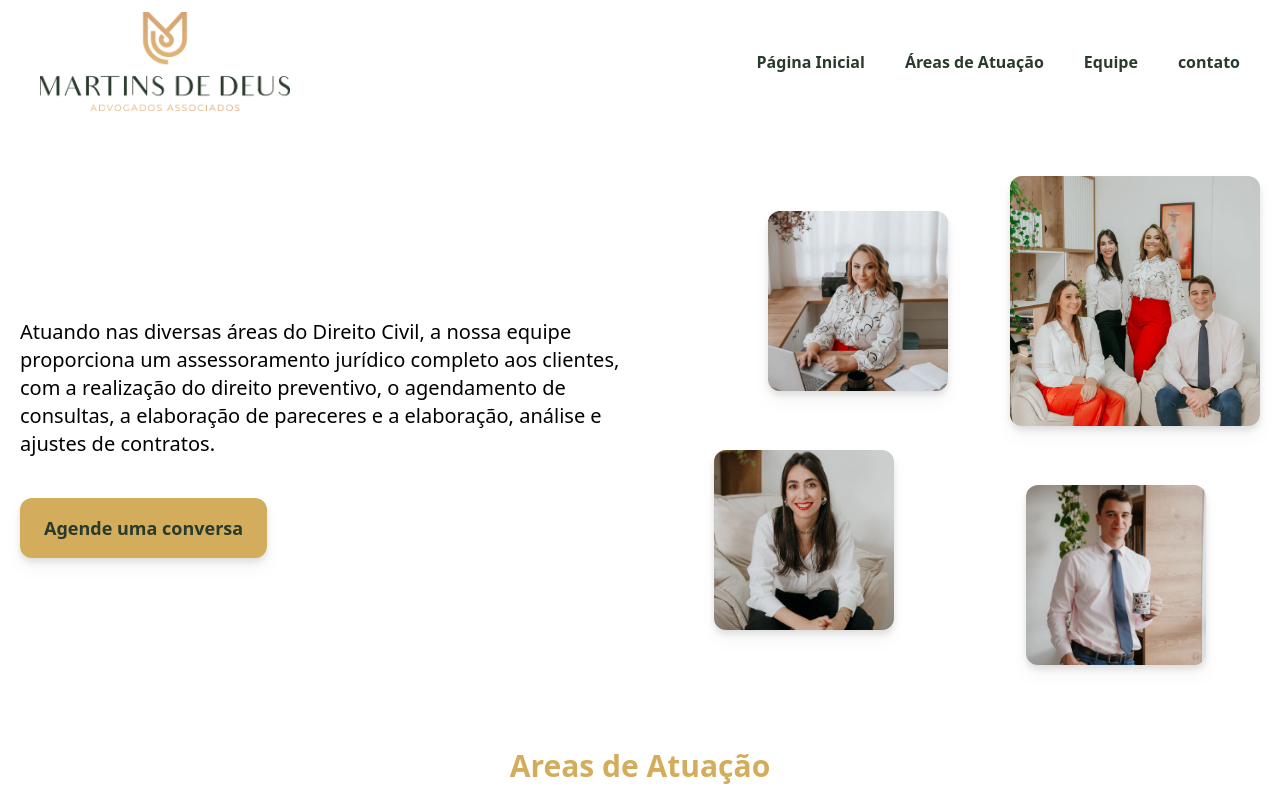
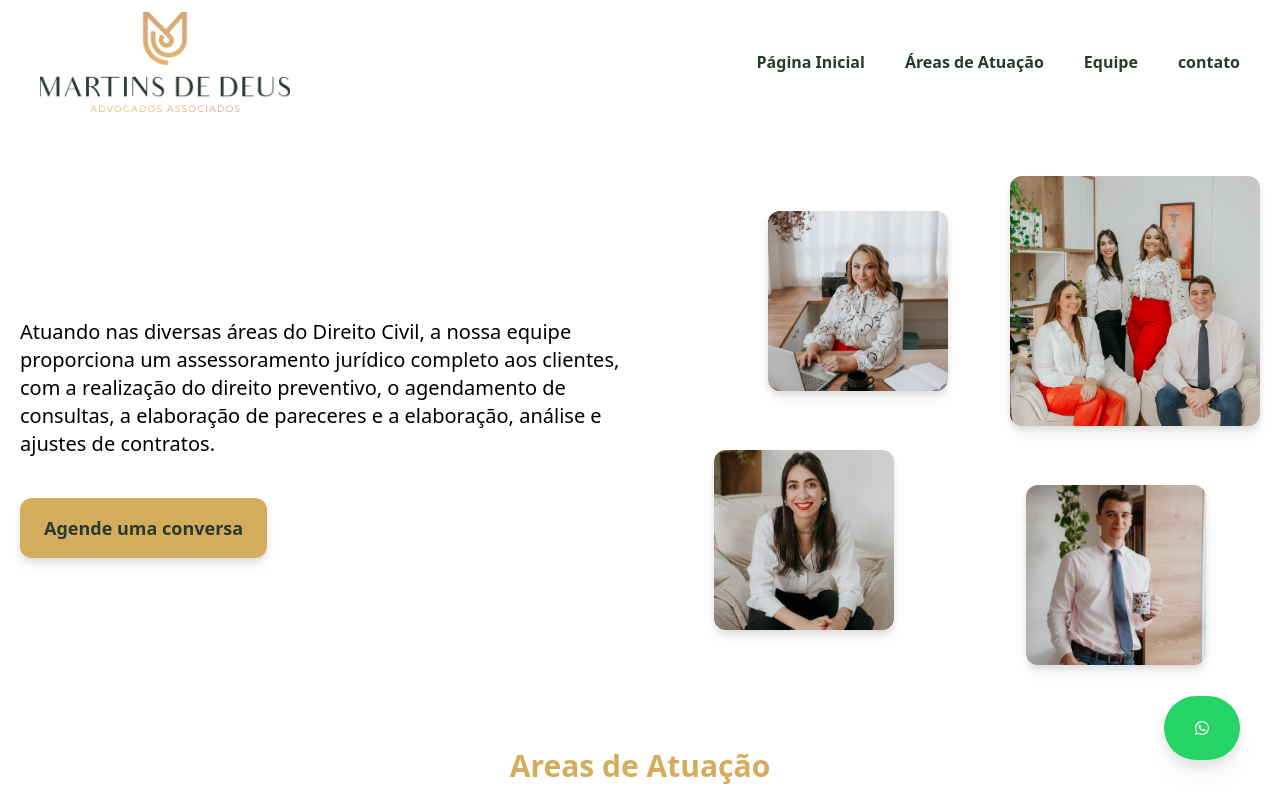
Before and after one commit to engineergomes/martins-de-deus, a Next.js app: page / in a window 1280 px wide. Shown: the top 800 px of the page. Built offline with nearby package versions, Linux system fonts and the light colour scheme.

Commit message:
remove useDimensions, add whatsapp widget

```diff
--- a/components/Footer.tsx
+++ b/components/Footer.tsx
@@ -1,11 +1,9 @@
 import { FontAwesomeIcon } from "@fortawesome/react-fontawesome";
 import { faInstagram } from "@fortawesome/free-brands-svg-icons";
 import { faLocationDot } from "@fortawesome/free-solid-svg-icons";
-import { useDimensions } from "../hooks/onResize";
 
 function Footer() {
     const date = new Date();
-    const { isDesktop } = useDimensions();
 
     return (
         <div className="bg-[#fafafa] pt-10 pb-3 flex flex-col gap-6 px-5">
@@ -63,7 +61,7 @@ function Footer() {
                     <div className="flex items-center justify-center lg:items-start lg:justify-start">
                         <iframe
                             src="https://www.google.com/maps/embed?pb=!1m14!1m8!1m3!1d56550.51745633859!2d-48.7122058!3d-27.6428663!3m2!1i1024!2i768!4f13.1!3m3!1m2!1s0x0%3A0xa89db6af88d58e3d!2sManuela%20Martins%20-%20Advocacia!5e0!3m2!1spt-BR!2sbr!4v1669908379365!5m2!1spt-BR!2sbr"
-                            width={isDesktop ? "450" : "360"}
+                            width={"360"}
                             height="200"
                             loading="lazy"
                         ></iframe>
--- a/components/Header/Header.tsx
+++ b/components/Header/Header.tsx
@@ -1,20 +1,12 @@
-import React, { useState, useEffect, Dispatch, SetStateAction } from "react";
-// import { Link } from "react-router-dom";
+import React, { useState, useEffect } from "react";
 import Link from "next/link";
-
-// import Logo from "../assets/logo.svg";
-
-// import { DiscordLogo } from "../assets/svg/SocialLogos";
-// import { TwitterLogo } from "../assets/svg/SocialLogos";
-
 import Navbar from "./Navbar";
 import NavbarMobile from "./NavbarMobile";
 import Image from "next/image";
-import { useDimensions } from "../../hooks/onResize";
 
 function Header() {
     const [top, setTop] = useState(true);
-    const { isDesktop } = useDimensions();
+
     //items added to the arrays below will be displayed simultaneously on desktop and mobile
     const navigation = [
         { name: "Página Inicial", href: "/", as: "/" },
@@ -52,13 +44,8 @@ function Header() {
                             className="flex items-center justify-start gap-3"
                             href="/"
                         >
-                            <div className="w-max">
-                                <Image
-                                    src={"/logo.png"}
-                                    alt={"Logo"}
-                                    width={isDesktop ? 250 : 150}
-                                    height={100}
-                                />
+                            <div className="relative w-[150px] h-[60px] lg:w-[250px] lg:h-[100px]">
+                                <Image src={"/logo.png"} alt={"Logo"} fill />
                             </div>
                         </Link>
 
--- a/components/Hero.tsx
+++ b/components/Hero.tsx
@@ -1,8 +1,6 @@
 import Image from "next/image";
-import { useDimensions } from "../hooks/onResize";
 
 function Hero() {
-    const { isDesktop } = useDimensions();
     return (
         <>
             <div className="grid grid-cols-1 lg:grid lg:grid-cols-2 gap-x-10 gap-5">
--- /dev/null
+++ b/components/Widget/Whatsapp.tsx
@@ -0,0 +1,20 @@
+import { FontAwesomeIcon } from "@fortawesome/react-fontawesome";
+import { faWhatsapp } from "@fortawesome/free-brands-svg-icons";
+
+export function Widget() {
+    return (
+        <>
+            <a
+                href="https://wa.me/5548984727432"
+                target="_blank"
+                rel="noreferrer"
+                className="bg-[#25d366] rounded-full p-5 text-white items-center flex group fixed bottom-5 right-5 lg:bottom-10 lg:right-10 drop-shadow-xl"
+            >
+                <FontAwesomeIcon icon={faWhatsapp} height={36} width={36} />
+                <span className="max-w-0 overflow-hidden group-hover:max-w-xs duration-700 whitespace-nowrap">
+                    &nbsp;Converse agora!
+                </span>
+            </a>
+        </>
+    );
+}
--- a/hooks/onResize.ts
+++ /dev/null
@@ -1,25 +0,0 @@
-import { useState, useEffect } from "react";
-import { useMediaQuery } from "react-responsive";
-
-/** @description - This will handle the window dimensions */
-export function useDimensions() {
-    const [width, setWidth] = useState(0);
-    const [height, setHeight] = useState(0);
-
-    const isDesktop = useMediaQuery({ query: "(min-width: 640px)" });
-
-    useEffect(() => {
-        setWidth(window.innerWidth);
-        setHeight(window.innerHeight);
-        window.onresize = () => {
-            setWidth(window.innerWidth);
-            setHeight(window.innerHeight);
-        };
-    }, []);
-
-    return {
-        isDesktop,
-        width,
-        height,
-    };
-}
--- a/pages/_app.tsx
+++ b/pages/_app.tsx
@@ -7,6 +7,7 @@ import Layout from "../components/Layout/Layout";
 
 import "aos/dist/aos.css";
 import "../styles/globals.css";
+import { Widget } from "../components/Widget/Whatsapp";
 
 export default function App({ Component, pageProps }: AppProps) {
     useEffect(() => {
@@ -19,7 +20,10 @@ export default function App({ Component, pageProps }: AppProps) {
 
     return (
         <Layout>
-            <Component {...pageProps} />
+            <>
+                <Component {...pageProps} />
+                <Widget />
+            </>
         </Layout>
     );
 }
```
